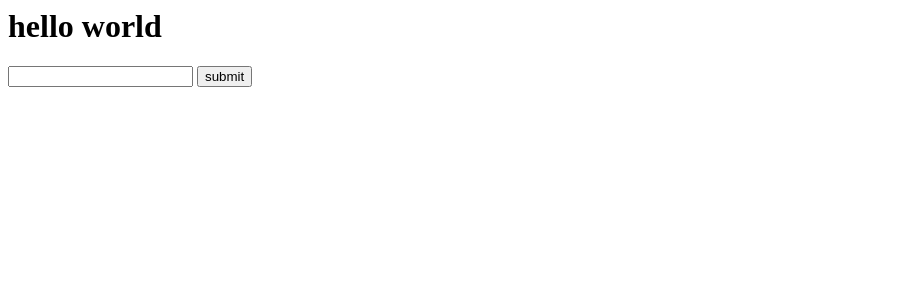
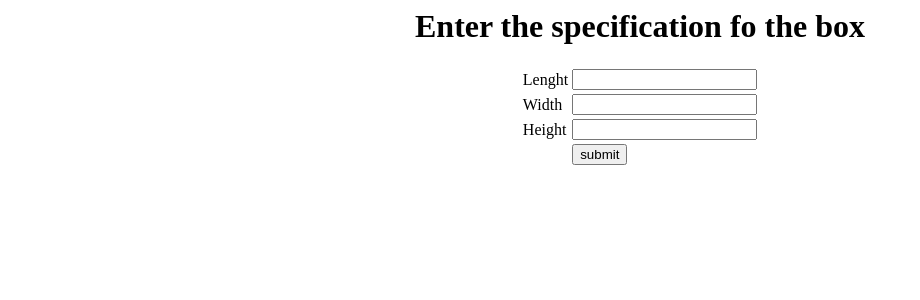
Before and after one commit to amrit3701/Drawing-FreeCAD, a Django app: page / in a window 1280 px wide. Shown: the top 300 px of the page, without its empty margins (0-920 px from the left). Run offline with Django 3.2, Linux system fonts and the light colour scheme.

Commit message:
adding views

```diff
--- /dev/null
+++ b/web_app/some.csv
@@ -0,0 +1 @@
+500 600 700
--- a/web_app/src/templates/web_app/index.html
+++ b/web_app/src/templates/web_app/index.html
@@ -1,9 +1,23 @@
-<h1>hello world</h1>
-
+<h1 style="text-align:center;">Enter the specification fo the box</h1>
+<center>
 <form action="{% url 'specs' %}" method="POST">
     {% csrf_token %}
-    <input type="text" name="length" id="length">
-  <!--  <input type="number" name="width" id="width">
-    <input type="number" name="height" id="height">-->
-    <input type="submit" value="submit" id="submit">
+    <table>
+        <tr>
+            <td> Lenght </td>
+            <td> <input type="number" name="length_box" id="length"> </td>
+        </tr>
+        <tr>
+            <td> Width </td>
+            <td> <input type="number" name="width_box" id="width"> </td>
+        </tr>
+        <tr>
+            <td> Height </td>
+            <td> <input type="number" name="height_box" id="height"> </td>
+        </tr>
+        <tr>
+            <td></td>
+            <td> <input type="submit" value="submit" id="submit"> </td>
+        </tr>
 </form>
+</center>
--- a/web_app/src/urls.py
+++ b/web_app/src/urls.py
@@ -6,4 +6,5 @@ urlpatterns = [
     #directs to index veiw
     url(r'^$', views.index, name='index'),
     url(r'^/specs/$', views.specs, name='specs'),
+    url(r'^/download/$', views.download, name='download')
 ]
--- a/web_app/src/views.py
+++ b/web_app/src/views.py
@@ -1,5 +1,9 @@
 from django.shortcuts import render
 from django.http import HttpResponse
+import os, threading, csv, tempfile
+#from django.core.servers.basehttp import FileWrapper
+from wsgiref.util import FileWrapper
+
 
 # Create your views here.
 
@@ -7,6 +11,34 @@ def index(request):
     return render(request, 'web_app/index.html')
 
 def specs(request):
-    #list = {'length_of_box':'','width_of_box':'','height_of_box':''}
-    ll = request.session.get('length')
-    return render(request, 'web_app/specs.html', {'ll':ll})
+    #lists = {'length':'','width':'','height':''}
+    #ll = request.POST['length']
+
+    """for var in lists.keys():
+        #print var
+        lists[var] = request.POST.get(var)
+        print request.session[var]
+        print lists"""
+    #ll = lists
+    length = request.POST.get('length_box')
+    width = request.POST.get('width_box')
+    height = request.POST.get('height_box')
+
+    f = open('some.csv', 'w')
+    ww = csv.writer(f, delimiter=' ')
+    ww.writerow([length, width, height])
+    f.close()
+    os.system('rm box.fcstd')
+    l = os.system('freecadcmd free_model.py')
+    print l
+    print request.POST
+    print len(request.POST)
+    return render(request, 'web_app/specs.html', {'length': length, 'width': width, 'height': height})
+
+
+def download(request):
+    command = "box.fcstd"
+    f = open(command)
+    response = HttpResponse(f, content_type='application/fcstd')
+    response['Content-Disposition'] = 'attachment; filename="box.fcstd"'
+    return response
```
Also changed, not shown: web_app/free_model.py (added, +30 -0 lines), web_app/src/templates/web_app/specs.html (+8 -1 lines), web_app/db.sqlite3, 6 other files.
